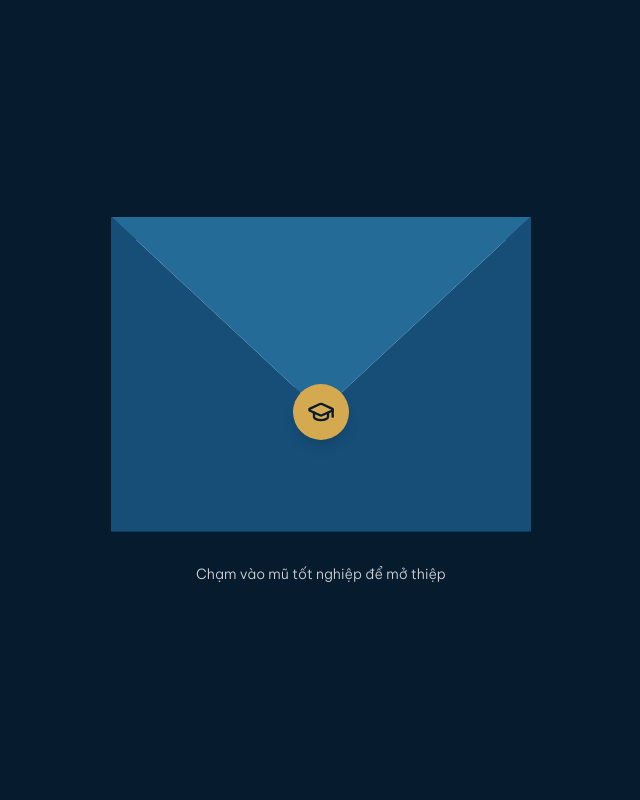
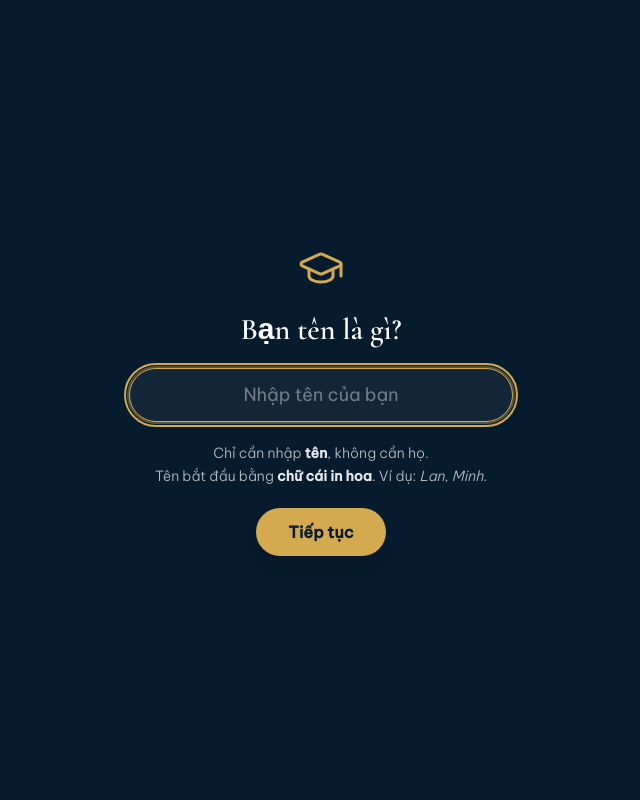
Before and after one commit to KhanhsDev/the-next-chapter, a Next.js app: page / in a window 1280 px wide. Shown: the top 800 px of the page, without its empty margins (319-959 px from the left). Built offline with nearby package versions, Linux system fonts and the light colour scheme.

Commit message:
feat: add name input & display

```diff
--- /dev/null
+++ b/app/guests.ts
@@ -0,0 +1,58 @@
+/**
+ * Cấu hình biệt danh / cách xưng hô cho từng khách mời.
+ *
+ * - Key: tên khách nhập vào (viết thường, KHÔNG cần dấu cũng được).
+ *   Ví dụ "Lan", "lan", "LAN" đều khớp với key "lan".
+ * - Value: nội dung sẽ hiển thị trên thiệp thay cho tên.
+ *   Nếu có nhiều người trùng tên, để một mảng: ["Linh em gái", "Linh bạn yêu đời"]
+ *   -> khách sẽ được chọn mình là ai.
+ *
+ * Thêm người mới chỉ cần thêm 1 dòng vào NICKNAMES.
+ */
+export const NICKNAMES: Record<string, string | string[]> = {
+  lan: "Chị Lan xinh đẹp",
+  nhạn: "Chích chòe",
+  ly: "Hương Ly",
+  Thành: "bạn, chú Thành",
+  Ngân: "bạn Ngân",
+  khang: "Bạn Kháng",
+  hương: "Bạn Hương",
+  thảo: "Bạn Thảo",
+  đức: "Bạn Đức",
+  linh: ["Máy bào", "Linh Loe"],
+  lộc: "A Lộc",
+};
+
+/** Chuẩn hoá để so khớp: bỏ khoảng trắng thừa, bỏ dấu, viết thường. */
+export function normalizeName(name: string): string {
+  return name
+    .trim()
+    .replace(/\s+/g, " ")
+    .normalize("NFD")
+    .replace(/[\u0300-\u036f]/g, "")
+    .replace(/đ/g, "d")
+    .replace(/Đ/g, "D")
+    .toLowerCase();
+}
+
+/** Viết hoa chữ cái đầu mỗi từ: "nguyễn  lan" -> "Nguyễn Lan". */
+export function formatName(name: string): string {
+  return name
+    .trim()
+    .replace(/\s+/g, " ")
+    .split(" ")
+    .map((w) => w.charAt(0).toLocaleUpperCase("vi") + w.slice(1))
+    .join(" ");
+}
+
+/**
+ * Hàm config chính: nhận tên khách nhập, trả về danh sách cách hiển thị.
+ * - Không có trong NICKNAMES -> [tên đã viết hoa]
+ * - Có 1 biệt danh -> [biệt danh]
+ * - Trùng tên (mảng) -> nhiều lựa chọn để khách tự chọn
+ */
+export function getGuestOptions(input: string): string[] {
+  const nick = NICKNAMES[normalizeName(input)];
+  if (!nick) return [formatName(input)];
+  return Array.isArray(nick) ? nick : [nick];
+}
--- a/app/page.tsx
+++ b/app/page.tsx
@@ -11,12 +11,133 @@ import {
   VolumeX,
 } from "lucide-react";
 import { invite } from "./invite";
+import { getGuestOptions } from "./guests";
+
+/* ---------- Bước nhập tên người mở thiệp ---------- */
+function NameGate({ onSubmit }: { onSubmit: (name: string) => void }) {
+  const [value, setValue] = useState("");
+  const [error, setError] = useState("");
+  const [choices, setChoices] = useState<string[] | null>(null);
+
+  const submit = (e: React.FormEvent) => {
+    e.preventDefault();
+
+    const name = value.trim();
+    if (!name) {
+      setError("Bạn hãy nhập tên của mình nhé.");
+      return;
+    }
+
+    const options = getGuestOptions(name);
+
+    // Trùng tên (vd: 2 bạn tên Linh) -> cho khách chọn mình là ai
+    if (options.length > 1) {
+      setChoices(options);
+      return;
+    }
+
+    onSubmit(options[0]);
+  };
+
+  return (
+    <motion.div
+      className="fixed inset-0 z-[60] grid place-items-center bg-[#071b2e] px-4"
+      exit={{ opacity: 0 }}
+      transition={{ duration: 0.6 }}
+    >
+      {choices ? (
+        <div className="flex w-full max-w-sm flex-col items-center gap-5 text-center">
+          <GraduationCap className="size-12 text-gold" strokeWidth={1.5} />
+
+          <h1 className="font-display text-3xl font-semibold text-white">
+            Bạn là ai nhỉ?
+          </h1>
+
+          <p className="text-sm font-light text-white/70">
+            Có nhiều bạn trùng tên, hãy chọn đúng bạn nhé.
+          </p>
+
+          <div className="flex w-full flex-col gap-3">
+            {choices.map((c) => (
+              <button
+                key={c}
+                type="button"
+                onClick={() => onSubmit(c)}
+                className="cursor-pointer rounded-full border border-gold px-6 py-3 text-lg font-semibold text-gold transition-colors hover:bg-gold hover:text-[#071b2e]"
+              >
+                {c}
+              </button>
+            ))}
+          </div>
+
+          <button
+            type="button"
+            onClick={() => setChoices(null)}
+            className="cursor-pointer text-sm text-white/60 underline underline-offset-4 hover:text-white"
+          >
+            Nhập lại tên
+          </button>
+        </div>
+      ) : (
+        <form
+          onSubmit={submit}
+          className="flex w-full max-w-sm flex-col items-center gap-5 text-center"
+        >
+          <GraduationCap className="size-12 text-gold" strokeWidth={1.5} />
+
+          <h1 className="font-display text-3xl font-semibold text-white">
+            Bạn tên là gì?
+          </h1>
+
+          <input
+            autoFocus
+            value={value}
+            maxLength={20}
+            onChange={(e) => {
+              setValue(e.target.value);
+              setError("");
+            }}
+            placeholder="Nhập tên của bạn"
+            aria-label="Tên của bạn"
+            aria-invalid={!!error}
+            className="w-full rounded-full border border-gold/70 bg-white/5 px-5 py-3 text-center text-lg text-white placeholder:text-white/40 focus:border-gold focus:outline-none focus:ring-2 focus:ring-gold/40"
+          />
+
+          {/* Chú thích */}
+          <p className="text-sm font-light leading-relaxed text-white/70">
+            Chỉ cần nhập <b className="font-semibold text-white/90">tên</b>,
+            không cần họ.
+            <br />
+            Tên bắt đầu bằng{" "}
+            <b className="font-semibold text-white/90">chữ cái in hoa</b>. Ví
+            dụ: <i>Lan</i>, <i>Minh</i>.
+          </p>
+
+          {error && (
+            <p role="alert" className="text-sm text-[#ffb4a8]">
+              {error}
+            </p>
+          )}
+
+          <button
+            type="submit"
+            className="cursor-pointer rounded-full bg-gold px-8 py-3 font-semibold text-[#071b2e] shadow-lg transition-transform hover:scale-105"
+          >
+            Tiếp tục
+          </button>
+        </form>
+      )}
+    </motion.div>
+  );
+}
 
 /* ---------- Phong bì mở đầu ---------- */
 function Envelope({
+  guest,
   onOpen,
   onDone,
 }: {
+  guest: string;
   onOpen: () => void;
   onDone: () => void;
 }) {
@@ -111,8 +232,15 @@ function Envelope({
           </AnimatePresence>
         </div>
 
-        <p className="text-sm font-light text-white/80">
-          {open ? "Đang mở thiệp..." : "Chạm vào mũ tốt nghiệp để mở thiệp"}
+        <p className="text-center text-sm font-light text-white/80">
+          {open ? (
+            "Đang mở thiệp..."
+          ) : (
+            <>
+              <b className="font-semibold text-gold">{guest}</b> ơi, chạm vào mũ
+              tốt nghiệp để mở thiệp
+            </>
+          )}
         </p>
       </div>
     </motion.div>
@@ -121,12 +249,13 @@ function Envelope({
 
 /* ---------- Trang chính ---------- */
 export default function Page() {
+  const [guest, setGuest] = useState<string | null>(null);
   const [done, setDone] = useState(false);
   const [playing, setPlaying] = useState(false);
-  const [photoOk, setPhotoOk] = useState(true);
 
   const audio = useRef<HTMLAudioElement>(null);
 
+  // Khoá cuộn trang cho tới khi mở xong thiệp
   useEffect(() => {
     document.body.style.overflow = done ? "" : "hidden";
 
@@ -155,9 +284,16 @@ export default function Page() {
 
   return (
     <>
+      {/* ---------- Nhập tên ---------- */}
+      <AnimatePresence>
+        {!guest && <NameGate onSubmit={setGuest} />}
+      </AnimatePresence>
+
       {/* ---------- Phong bì ---------- */}
       <AnimatePresence>
-        {!done && <Envelope onOpen={play} onDone={() => setDone(true)} />}
+        {guest && !done && (
+          <Envelope guest={guest} onOpen={play} onDone={() => setDone(true)} />
+        )}
       </AnimatePresence>
 
       {/* ---------- Nhạc ---------- */}
@@ -246,7 +382,10 @@ export default function Page() {
           {/* ---------- Nội dung ---------- */}
           <section className="px-8 pt-6 pb-18 text-center">
             <p className="text-[15px] text-white/90">
-              Trân trọng kính mời đến dự buổi Lễ Tốt Nghiệp của:
+              Trân trọng kính mời{" "}
+              {guest && <b className="font-semibold text-gold">{guest}</b>}
+              <br />
+              đến dự buổi Lễ Tốt Nghiệp của:
             </p>
 
             <p
```
